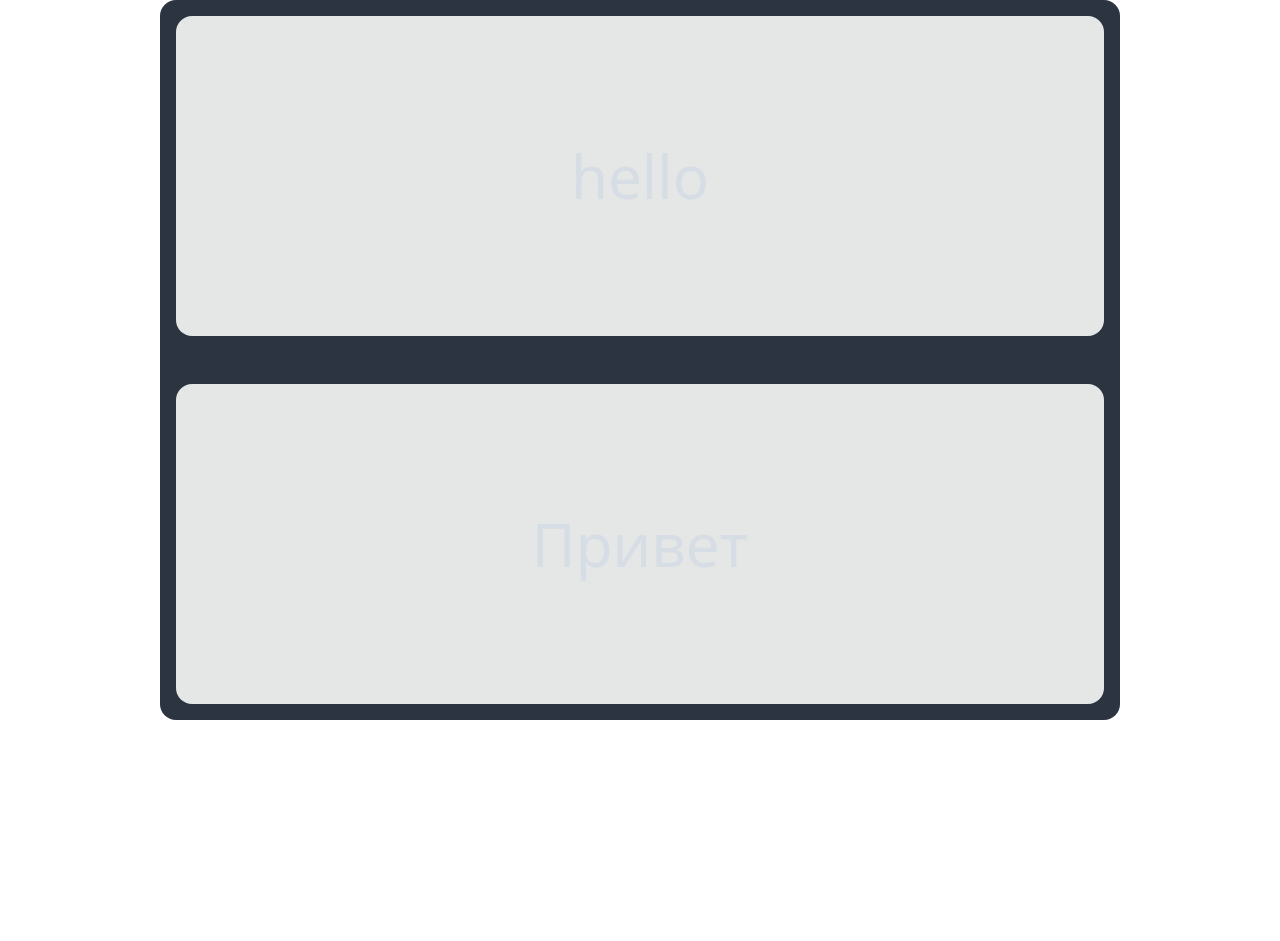
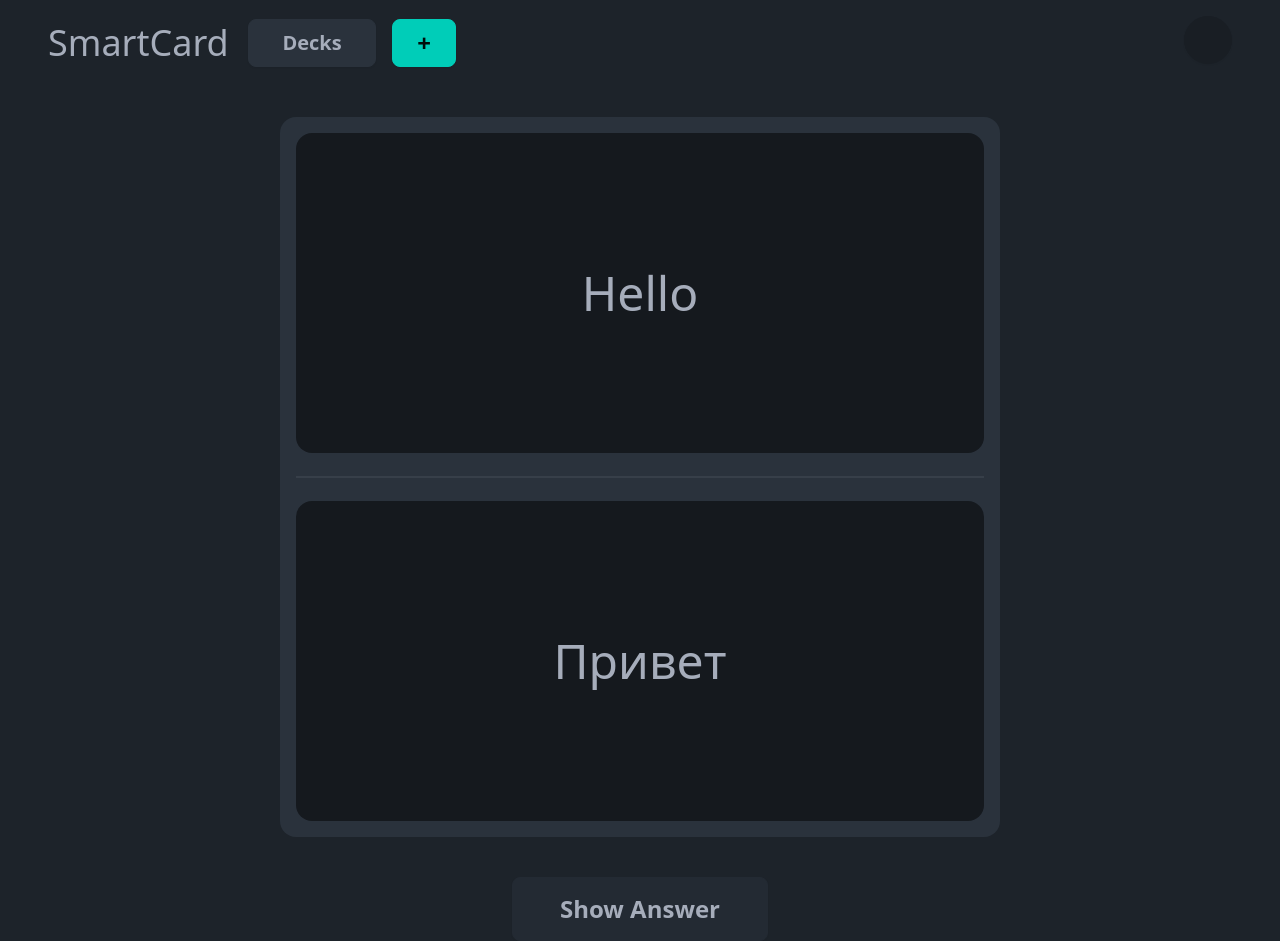
Before and after one commit to philippOkie/fleshcards-app, a React (Vite) app in the folder ui/: page / in a window 1280 px wide. Before the commit the page ends 800 px from the top, so only its background shows below. Built offline with nearby package versions, Linux system fonts and the light colour scheme.

Commit message:
add some basic design

```diff
--- a/ui/index.html
+++ b/ui/index.html
@@ -1,5 +1,5 @@
 <!DOCTYPE html>
-<html lang="en">
+<html lang="en" data-theme="dark">
   <head>
     <meta charset="UTF-8" />
     <link rel="icon" type="image/svg+xml" href="/vite.svg" />
--- a/ui/src/App.jsx
+++ b/ui/src/App.jsx
@@ -1,9 +1,15 @@
 import Card from "./components/Card";
+import Header from "./components/Header";
+import Footer from "./components/Footer";
 
 function App() {
   return (
-    <div className="flex justify-center ">
-      <Card props={{ forwardText: "hello", backText: "Привет" }}></Card>
+    <div>
+      <Header />
+      <div className="flex justify-center">
+        <Card props={{ forwardText: "Hello", backText: "Привет" }}></Card>
+      </div>
+      <Footer />
     </div>
   );
 }
--- a/ui/src/components/Card.jsx
+++ b/ui/src/components/Card.jsx
@@ -1,12 +1,12 @@
 function Card({ props }) {
   return (
-    <div className="card bg-neutral text-neutral-content w-240 p-4">
+    <div className="card bg-neutral text-neutral-content w-180 p-4">
       <div className="flex w-full flex-col border-opacity-50">
-        <div className="card bg-base-300 rounded-box grid h-80 place-items-center flex justify-center text-6xl">
+        <div className="card bg-base-300 rounded-box grid h-80 place-items-center flex justify-center text-5xl">
           {props.forwardText}
         </div>
         <div className="divider"></div>
-        <div className="card bg-base-300 rounded-box grid h-80 place-items-center flex justify-center text-6xl">
+        <div className="card bg-base-300 rounded-box grid h-80 place-items-center flex justify-center text-5xl">
           {props.backText}
         </div>
       </div>
--- /dev/null
+++ b/ui/src/components/Footer.jsx
@@ -0,0 +1,11 @@
+function Footer() {
+  return (
+    <div className="flex justify-center mt-10">
+      <button className="btn btn-wide btn-active btn-neutral btn-lg !text-2xl">
+        Show Answer
+      </button>
+    </div>
+  );
+}
+
+export default Footer;
--- /dev/null
+++ b/ui/src/components/Header.jsx
@@ -0,0 +1,32 @@
+function Header() {
+  return (
+    <div className="navbar bg-base-100 mb-10 mt-2">
+      <div className="navbar-start flex space-x-4 items-center pl-10">
+        <div className="text-4xl w-[120px] mr-20">SmartCard</div>
+        <a className="btn btn-neutral w-32 !text-xl">Decks</a>
+        <a className="btn btn-accent w-16 !text-2xl">+</a>
+      </div>
+
+      <div className="navbar-end pr-10">
+        <div className="dropdown dropdown-end ">
+          <div tabIndex={0} role="button" className="btn btn-circle avatar ">
+            <div className=" w-24 rounded-full"></div>
+          </div>
+          <ul
+            tabIndex={0}
+            className="menu bg-neutral menu-sm dropdown-content bg-base-500 rounded-box z-[1] mt-3 w-52 p-2 shadow"
+          >
+            <li>
+              <a>Settings</a>
+            </li>
+            <li>
+              <a>Logout</a>
+            </li>
+          </ul>
+        </div>
+      </div>
+    </div>
+  );
+}
+
+export default Header;
```
Also changed, not shown: ui/src/components/AddDeckBtn.jsx (deleted), ui/src/components/Avatar.jsx (deleted), ui/src/components/ShowAnswerBtn.jsx (deleted), 1 other file (tests, documents, lock files or other folders).
